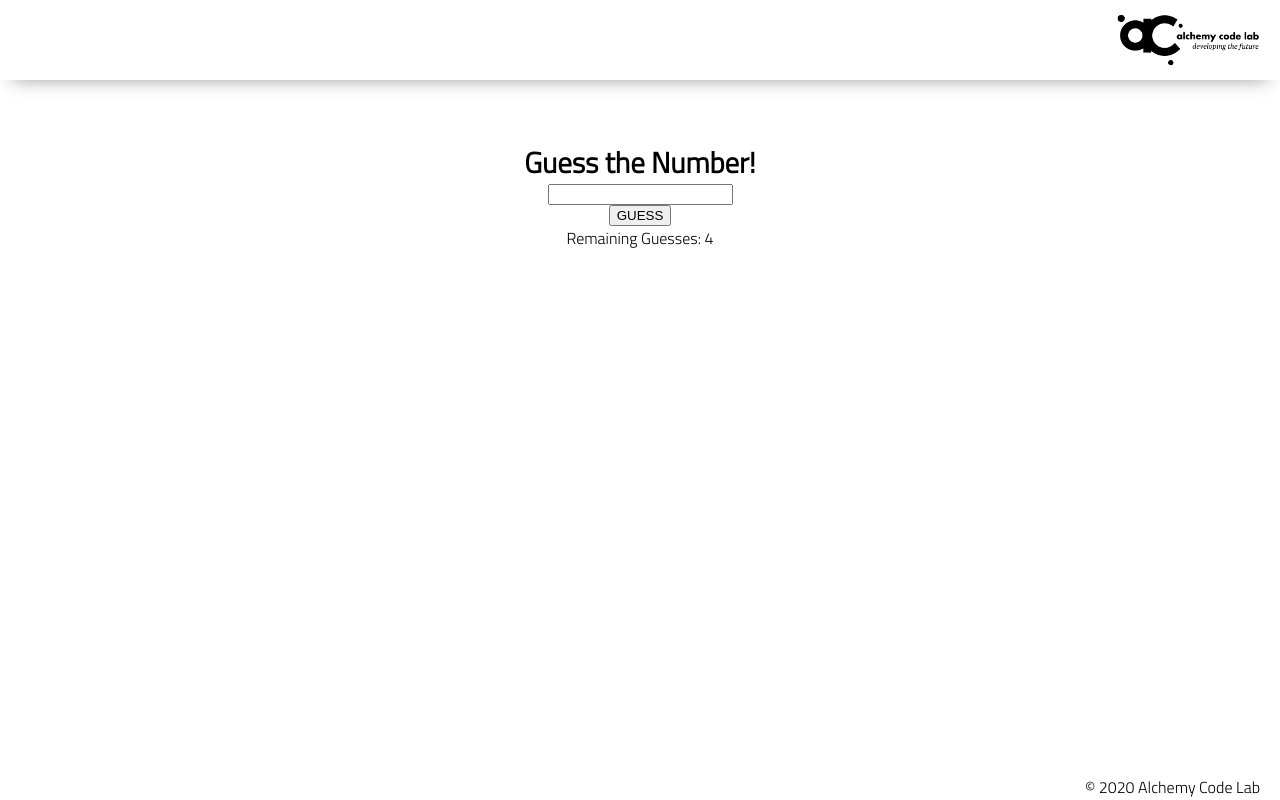
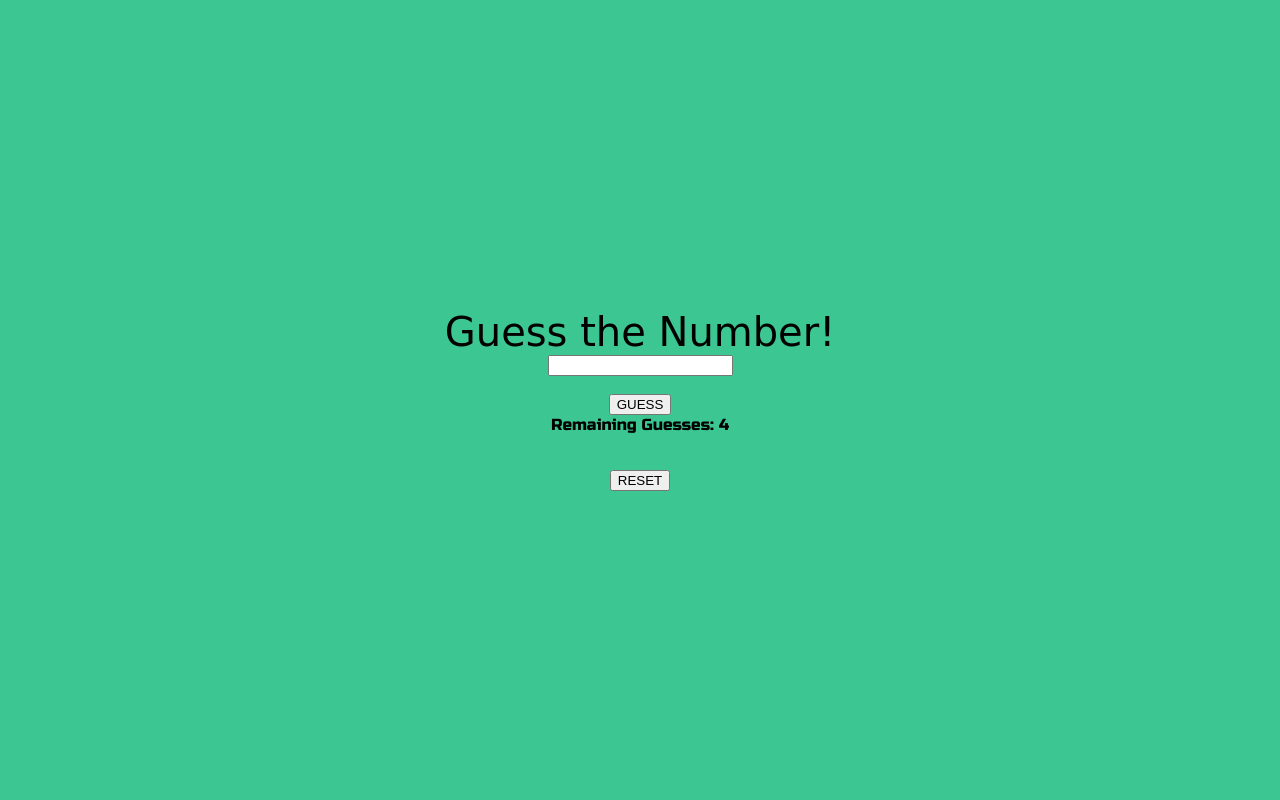
Before and after one commit to caseywar/lab02-guessing-game, a plain HTML site: page index.html in a window 1280 px wide. Drawn offline with Linux system fonts and the light colour scheme; a web font is replaced by a local one.

Commit message:
some css added and a refresh button

```diff
--- a/index.html
+++ b/index.html
@@ -9,14 +9,19 @@
     <link rel="stylesheet" href="styles/reset.css">
     <link rel="stylesheet" href="styles/style.css">
     <link rel="stylesheet" href="styles/home.css">
-    <title>Document</title>
+    <link rel="preconnect" href="https://fonts.gstatic.com">
+    <link href="https://fonts.googleapis.com/css2?family=Hanalei+Fill&display=swap" rel="stylesheet">
+    <link href="https://fonts.googleapis.com/css2?family=Hanalei+Fill&family=Russo+One&display=swap" rel="stylesheet">
+
+
+
+
+    <title>Number Guesserrrrr</title>
 </head>
 
 <body>
     <header>
-        <div class="gutter-right logo">
-            <img src="assets/big-logo.png" />
-        </div>
+
     </header>
     <main>
         <section class="main-section">
@@ -25,15 +30,23 @@
                 Guess the Number!
             </h2>
             <input id="user-input" type="number">
+            <br>
             <button id="guess-button">GUESS</button>
-            <div>Remaining Guesses: <span id="remaining-guesses">4</span></div>
-            <div id="feedback-space"></div>
+            <div class="remaining-guesses">Remaining Guesses: <span id="remaining-guesses">4</span></div>
+            <br>
+            <div id="feedback-space" class="feedback-space"></div>
+            <br>
+
+            <button onclick="location.href='https://caseywar.github.io/lab02-guessing-game/'" type="button">
+                RESET</button>
+
+            <!-- <a href="https://caseywar.github.io/lab02-guessing-game/">RESET</a> -->
 
 
         </section>
     </main>
     <footer>
-        <div class="copy gutter-right">&copy; 2020 Alchemy Code Lab</div>
+
     </footer>
 
     <script type="module" src="app.js"></script>
--- a/styles/style.css
+++ b/styles/style.css
@@ -1,119 +1,37 @@
-
+body, html {
+    width: 100%;
+    height: 100%;
+    padding: 0;
+    margin: 0;
+}
 body {
-    /* https://coolors.co/generate and click export -> scss to get the colors to copy and paste below*/
-    /* --color1: hsla(349, 69%, 76%, 1);
-    --color2: hsla(207, 67%, 44%, 1);
-    --color3: hsla(200, 61%, 56%, 1);
-    --color4: hsla(187, 41%, 94%, 1);
-    --color5: hsla(170, 28%, 95%, 1); */
-/*
-    /* --color1: hsla(45, 86%, 83%, 1);
-    --color2: hsla(135, 65%, 98%, 1);
-    --color3: hsla(315, 37%, 86%, 1);
-    --color4: hsla(45, 73%, 98%, 1);
-    --color5: hsla(224, 40%, 79%, 1); */
-
-    --header-height: 80px;
-    --shadow: 0px 10px 20px -12px rgba(0,0,0,0.45);
-    --gutter: 30px;
-    --footer-height: 25px;
-
-    font-family: 'Titillium Web', sans-serif;
-    background-color: var(--color2);
+    display: flex;
+    justify-content: center;
+    align-items: center;
+    flex-direction: column;
+    background-color: rgb(60, 199, 146);
 }
 
-main {
+.main-section {
     display: flex;
-    flex-direction: column;
     justify-content: center;
     align-items: center;
-    margin-bottom: calc(var(--footer-height));
-}
-
-section {
-    background-color: var(--color5);
-    width: 1000px;
-    max-width: 80%;
-    display: flex;
     flex-direction: column;
-    justify-content: center;
-    align-items: center;
-    padding-top: var(--gutter);
-    padding-bottom: var(--gutter);
-    margin-top: var(--gutter);
-    margin-bottom: var(--gutter);
-    border: solid 2px var(--color1);
-}
-
-header {
-    display: flex;
-    justify-content: flex-end;
-    background-color: var(--color3);
-    height: var(--header-height);
-    box-shadow: var(--shadow);
-}
-
-footer {
-    display: flex;
-    justify-content: flex-end;
-    background-color: var(--color3);
-    box-shadow: var(--shadow);
 }
 
 
 h2 {
-    font-size: 1.8rem;
-    font-weight: bold;
+    font-size: 40px;
+    font-family: 'Hanalei Fill', cursive;
 }
 
-.gutter-right {
-    margin-right: 20px;
+.remaining-guesses {
+    font-family: 'Russo One', sans-serif;
 }
 
-.main-logo {
-    animation: pulse 5s infinite ease-in-out;
+.feedback-space {
+    font-size: 27px;
+    font-family: 'Russo One', sans-serif;
+    background-color:rgb(68, 85, 79);
+    color: rgb(90, 21, 73);
 }
-
-header img {
-    height: var(--header-height);
-}
-
-
-
-content {
-    width: 80%;
-}
-
-p {
-    margin: var(--gutter);
-}
-
-footer {
-    position: fixed;
-    width: 100%;
-    bottom: 0;
-    height: var(--footer-height);
-    display: flex;
-    justify-content: flex-end;
-    background-color: var(--color3);
-    box-shadow: var(--shadow);
-}
-
-  @keyframes pulse {
-    20% {
-      transform: rotate3d(-10, -10, -10, 50deg) scale(1.2);
-    }
-
-    40% {
-        transform: rotate3d(10, 10, -10, 50deg) scale(1);
-    }
-
-    60% {
-        transform: rotate3d(-10, 10, 10, 50deg) scale(1.2);
-      }
-
-    80% {
-        transform: rotate3d(10, 10, 10, 50deg) scale(1);
-    }
-
-  }
```
